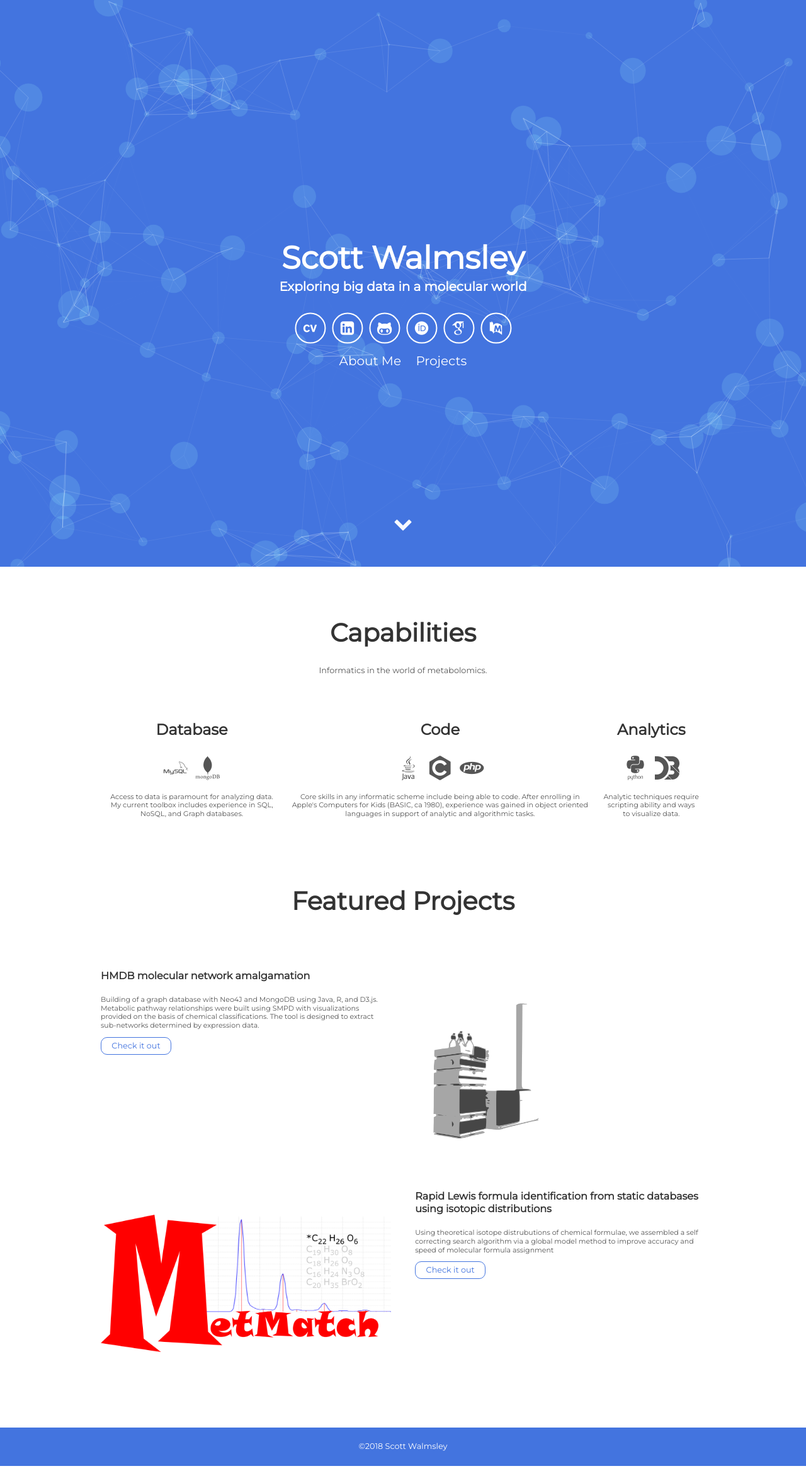
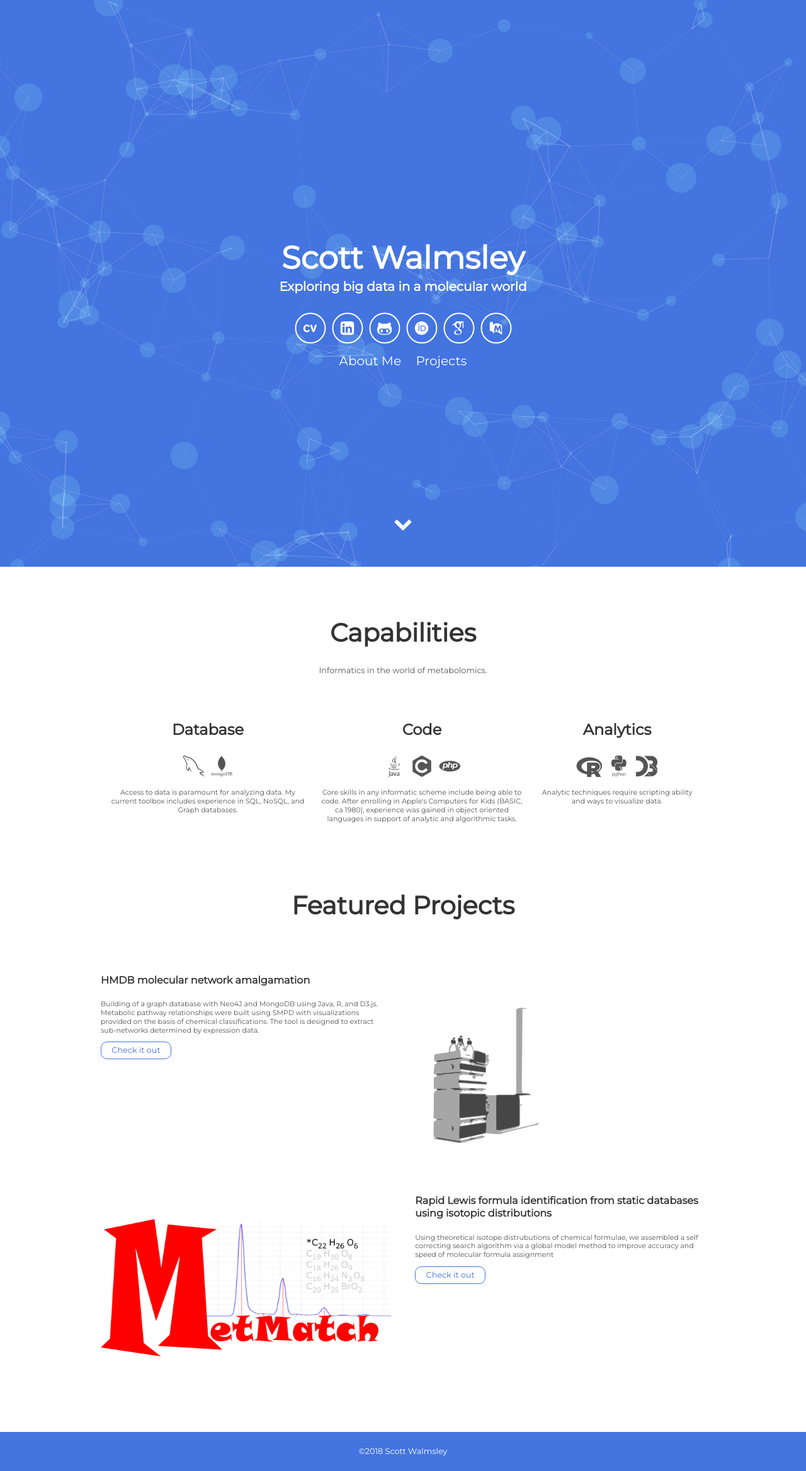
Before and after one commit to scottwalmsley/scottwalmsley.github.io, a Jekyll site: the page built from index.html, in a window 1280 px wide. Shown: the whole page at 63% size. Built offline with Jekyll 4.4.1, drawn with Linux system fonts in a browser that asks for light colours; some web fonts are replaced.

Commit message:
Style updates.

```diff
--- a/_includes/about.html
+++ b/_includes/about.html
@@ -5,8 +5,9 @@
   <div class="user">
     <div class="tech">
       <h3>Database</h3>
-      <i class="devicon-mysql-plain-wordmark"></i>
+      <i class="devicon-mysql-plain"></i>
       <i class="devicon-mongodb-plain-wordmark"></i>
+      <i class="simple-svg" data-icon="simple-icons:neo4j"></i>
       <p>Access to data is paramount for analyzing data. My current toolbox includes experience in SQL, NoSQL, and Graph databases.</p>
     </div>
     <div class="tech">
@@ -18,9 +19,12 @@
       </p>
     </div>
     <div class="tech">
-      <h3>Analytics</h3>
+     <h3>Analytics</h3>
+
+      <i class="icon ii ii-Rlogo ii-08x"></i>
       <i class="devicon-python-plain-wordmark"></i>
       <i class="devicon-d3js-plain"></i>
       <p>Analytic techniques require scripting ability and ways to visualize data.</p>
     </div>
+
 </div>
--- a/_includes/head.html
+++ b/_includes/head.html
@@ -8,4 +8,5 @@
 
   <link rel="stylesheet" href="{{ "/assets/css/main.css" | prepend: site.baseurl }}">
   <link rel="stylesheet" href="{{ "/assets/css/academicons.css" | prepend: site.baseurl }}">
+  <script src="//code.simplesvg.com/1/1.0.0-beta5/simple-svg.min.js"></script>
 </head>
--- a/assets/css/academicons.css
+++ b/assets/css/academicons.css
@@ -4,6 +4,8 @@
  *  Square icons designed to be used alongside Font Awesome square icons - https://fortawesome.github.io/Font-Awesome/
  *  Licenses - Font: SIL OFL 1.1, CSS: MIT License
  */
+
+
 @font-face {
     font-family: 'Academicons';
     src:url('../fonts/academicons.eot?v=1.8.6');
@@ -14,6 +16,41 @@
     font-weight: normal;
     font-style: normal;
 }
+
+@font-face {
+  font-family: 'icomoon';
+  src:  url('../fonts/icomoon.eot?93hxw6');
+  src:  url('../fonts/icomoon.eot?93hxw6#iefix') format('embedded-opentype'),
+    url('../fonts/icomoon.ttf?93hxw6') format('truetype'),
+    url('../fonts/icomoon.woff?93hxw6') format('woff'),
+    url('../fonts/icomoon.svg?93hxw6#icomoon') format('svg');
+  font-weight: normal;
+  font-style: normal;
+}
+
+.ii {
+  /* use !important to prevent issues with browser extensions that change fonts */
+  font-family: 'icomoon' !important;
+  display:inline-block;
+  speak: none;
+  font-style: normal;
+  font-weight: normal;
+  font-variant: normal;
+  text-transform: none;
+  line-height: 1;
+
+  /* Better Font Rendering =========== */
+  -webkit-font-smoothing: antialiased;
+  -moz-osx-font-smoothing: grayscale;
+}
+
+.ii-Rlogo:before {
+  content: "\e900";
+}
+.ii-08x {
+  font-size: .9em;
+}
+
 .ai {
 	display:inline-block;
 	font:normal normal normal 14px/1 Academicons;
--- a/src/styles/_about.scss
+++ b/src/styles/_about.scss
@@ -8,6 +8,7 @@
 }
 
 .tech {
+  max-width: 320px;
   margin: 10px;
 }
 
@@ -23,7 +24,7 @@
   }
   @media only screen and (min-width: $cut) {
     flex-wrap: nowrap;
-    font-size: 40px;
+    font-size: 35px;
   }
 }
 
```
Also changed, not shown: assets/css/main.css, assets/fonts/fonts/icomoon.ttf (added), assets/fonts/fonts/icomoon.woff (added), assets/fonts/icomoon.ttf (added), assets/fonts/icomoon.woff (added), assets/icons/Rlogo.svg (deleted), assets/icons/neo4j_logo_textreverse.svg (deleted), assets/icons/neo4j_logo_white.png (deleted), assets/img/mountains.jpg (deleted), assets/img/skate.jpg (deleted), src/styles/_vars.scss (line endings or trailing spaces), 4 other files.
